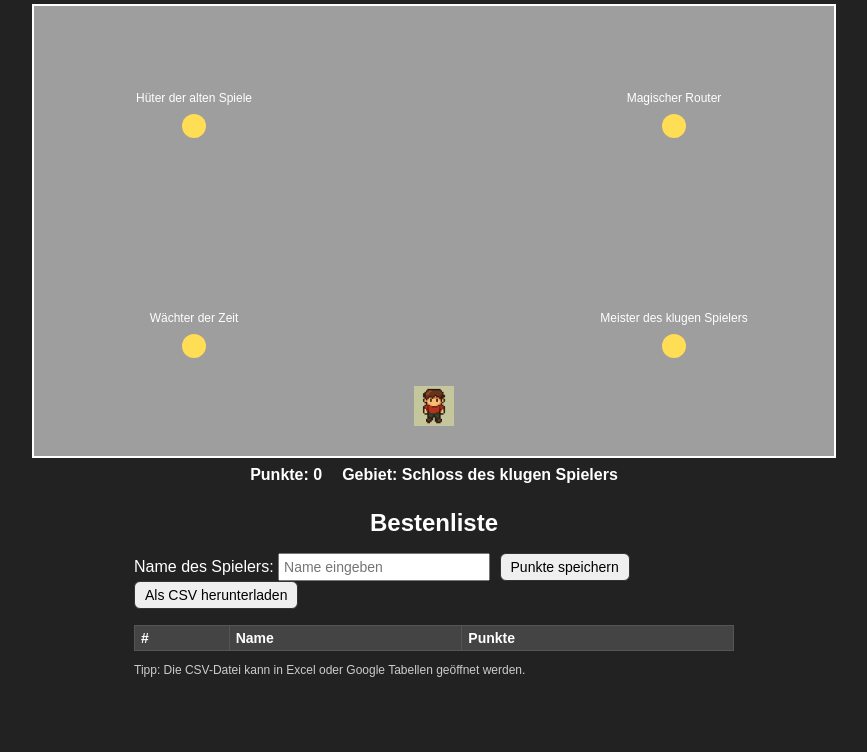
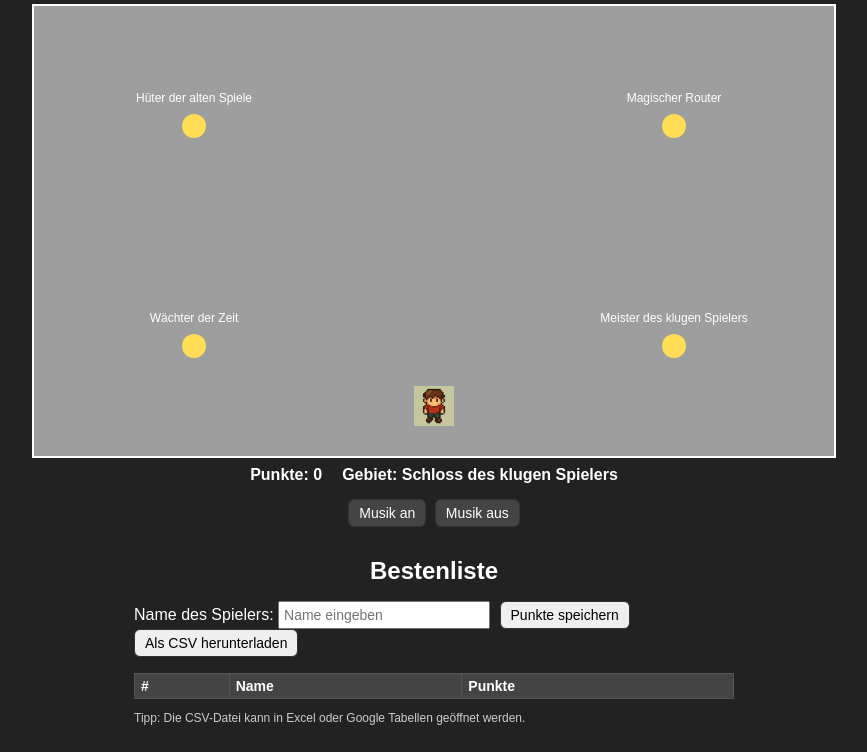
Before and after one commit to eucidio/rpg, a plain HTML site: page index.html in a window 1280 px wide. Shown: the part 48-800 px from the top of the page, without its empty margins (206-1073 px from the left). Drawn offline with Linux system fonts and the light colour scheme.

Commit message:
index.html

```diff
--- a/index.html
+++ b/index.html
@@ -40,6 +40,26 @@
 
     #hud span {
       font-weight: bold;
+    }
+
+    /* Musik-Buttons */
+    #musikButtons {
+      margin-bottom: 8px;
+    }
+
+    #musikButtons button {
+      padding: 5px 10px;
+      margin: 2px;
+      border-radius: 6px;
+      border: 1px solid #333;
+      background: #444;
+      color: #fff;
+      cursor: pointer;
+      font-size: 14px;
+    }
+
+    #musikButtons button:hover {
+      filter: brightness(1.1);
     }
 
     #frageBox {
@@ -149,6 +169,12 @@
     <span id="punkteAnzeige">Punkte: 0</span>
     <span id="bereichAnzeige"></span>
   </div>
+
+  <!-- Musik-Buttons -->
+  <div id="musikButtons">
+    <button onclick="musik.play()">Musik an</button>
+    <button onclick="musik.pause()">Musik aus</button>
+  </div>
 </div>
 
 <!-- Bereich zum Speichern der Punkte (Planilha) -->
@@ -187,6 +213,17 @@
 <script>
   const canvas = document.getElementById("gameCanvas");
   const ctx = canvas.getContext("2d");
+
+  // --- Musik laden (ruhige Hintergrundmusik) ---
+  // Lege eine Datei "musik.mp3" in den gleichen Ordner wie diese HTML-Datei.
+  const musik = new Audio("musik.mp3");
+  musik.loop = true;     // Musik wiederholt sich
+  musik.volume = 0.4;    // Lautstärke (0 bis 1)
+
+  // Auf vielen Handys darf Musik erst nach einer Berührung starten:
+  document.body.addEventListener("click", () => {
+    if (musik.paused) musik.play();
+  });
 
   const punkteAnzeige = document.getElementById("punkteAnzeige");
   const bereichAnzeige = document.getElementById("bereichAnzeige");
```
